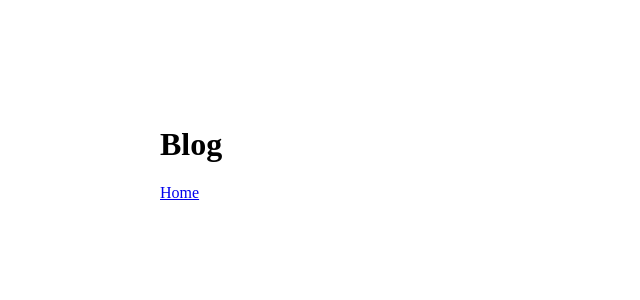
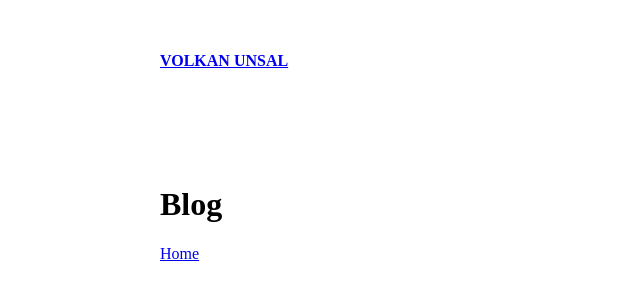
Before and after one commit to volkanunsal/volkanunsal.com, a Gatsby site: page /blog in a window 1280 px wide. Shown: the whole page, without its empty margins (0-640 px from the left). Built offline with nearby package versions, Linux system fonts and the light colour scheme; Gatsby itself is replaced by a stand-in of ours; some icons are missing.

Commit message:
Update header and Blog page

```diff
--- a/src/components/header.js
+++ b/src/components/header.js
@@ -1,6 +1,12 @@
 import React from "react"
+import { globalHistory as history } from "@reach/router"
+import { Link } from "gatsby"
 
-const Header = () => (
+const Header = () => {
+  const { location } = history
+  const isHome = location.pathname === "/"
+
+  return (
     <header
       style={{
         marginBottom: "4.45rem",
@@ -12,8 +18,15 @@ const Header = () => (
           maxWidth: 960,
           padding: `1.45rem 1.0875rem`,
         }}
-    />
+      >
+        {!isHome && (
+          <h4>
+            <Link to="/">VOLKAN UNSAL</Link>
+          </h4>
+        )}
+      </div>
     </header>
   )
+}
 
 export default Header
--- a/src/pages/404.js
+++ b/src/pages/404.js
@@ -1,5 +1,4 @@
 import React from "react"
-
 import Layout from "../components/layout"
 import SEO from "../components/seo"
 
@@ -7,7 +6,6 @@ const NotFoundPage = () => (
   <Layout>
     <SEO title="404: Not found" />
     <h1>NOT FOUND</h1>
-    <p>You just hit a route that doesn&#39;t exist... the sadness.</p>
   </Layout>
 )
 
--- a/src/pages/resumee.js
+++ b/src/pages/resumee.js
@@ -1,6 +1,5 @@
 import React from "react"
 import { Link } from "gatsby"
-
 import Layout from "../components/layout"
 import SEO from "../components/seo"
 
```
Also changed, not shown: src/pages/blog.js (+4 -3 lines). Lines whose indentation alone changed are shown as unchanged.
